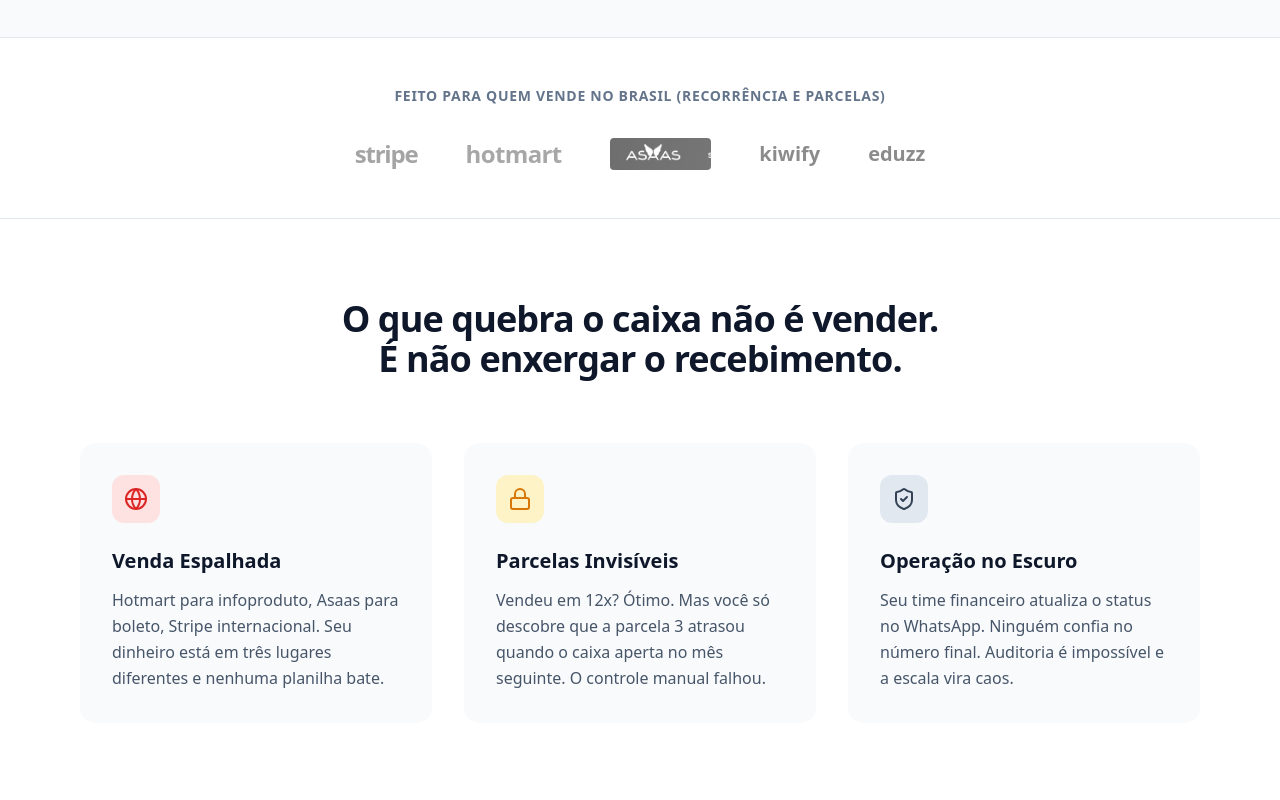
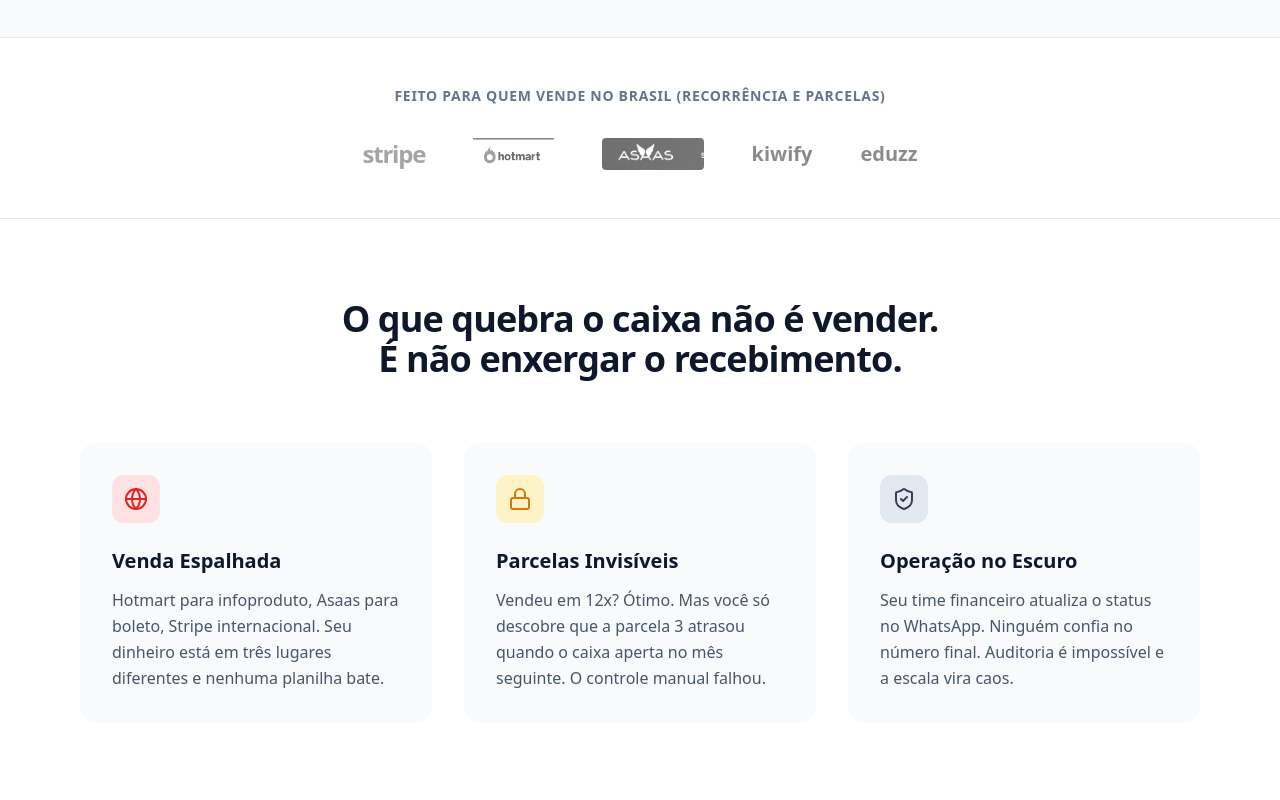
Before and after one commit to nicoolasmr/ferramenta-financeira, a Next.js app: page / in a window 1280 px wide. Shown: the part 940-1740 px from the top of the page. Built offline with nearby package versions, Linux system fonts and the light colour scheme.

Commit message:
feat(marketing): Add real Hotmart logo

```diff
--- a/src/app/(marketing)/page.tsx
+++ b/src/app/(marketing)/page.tsx
@@ -136,7 +136,7 @@
                         <div className="flex justify-center gap-12 items-center opacity-60 grayscale hover:grayscale-0 transition-all duration-500 flex-wrap">
                             {/* Logos using text/style approximations for reliability */}
                             <div className="text-2xl font-bold tracking-tighter text-[#635BFF]">stripe</div>
-                            <div className="text-2xl font-bold tracking-tight text-[#F04E23]">hotmart</div>
+                            <img src="/hotmart-logo.png" alt="Hotmart" className="h-8 object-contain" />
                             <img src="/asaas-logo.png" alt="Asaas" className="h-8 object-contain rounded" />
                             <div className="text-xl font-bold text-slate-700">kiwify</div>
                             <div className="text-xl font-bold text-slate-700">eduzz</div>
@@ -351,7 +351,7 @@
                             {/* Hotmart */}
                             <div className="bg-white p-8 rounded-xl border shadow-sm flex flex-col items-center hover:shadow-lg transition-all hover:-translate-y-1">
                                 <div className="h-16 w-full flex items-center justify-center mb-6">
-                                    <span className="text-4xl font-bold tracking-tight text-[#F04E23]">hotmart</span>
+                                    <img src="/hotmart-logo.png" alt="Hotmart" className="h-12 object-contain" />
                                 </div>
                                 <h3 className="text-xl font-bold text-slate-900 mb-4">Hotmart</h3>
                                 <div className="flex gap-2 flex-wrap justify-center">
```
Also changed, not shown: public/hotmart-logo.png (added).
